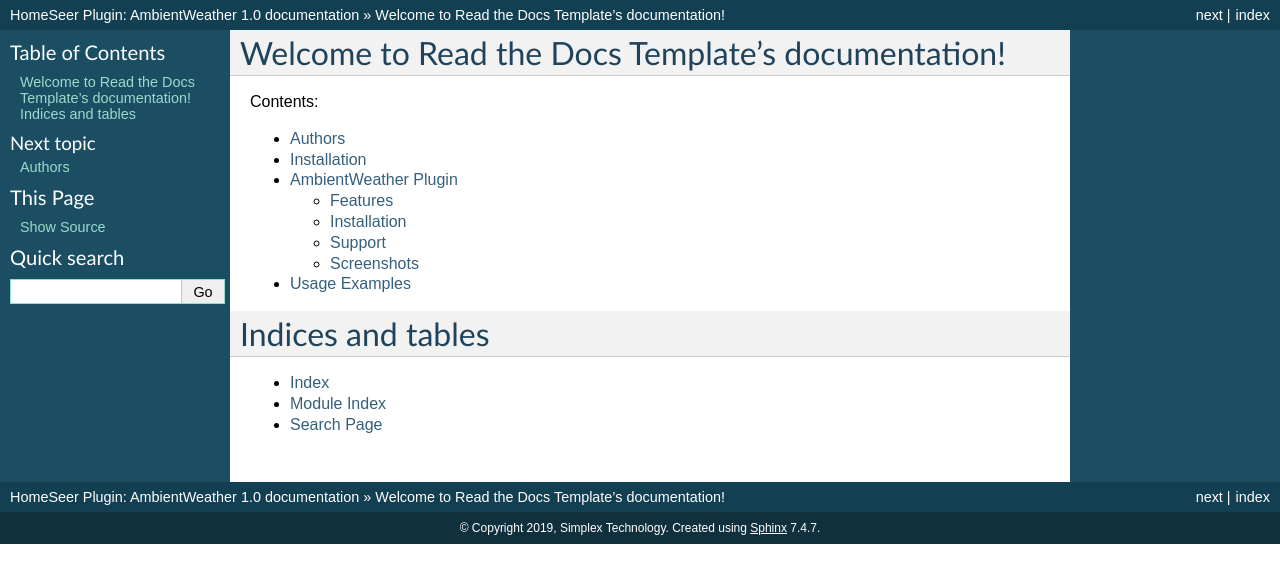
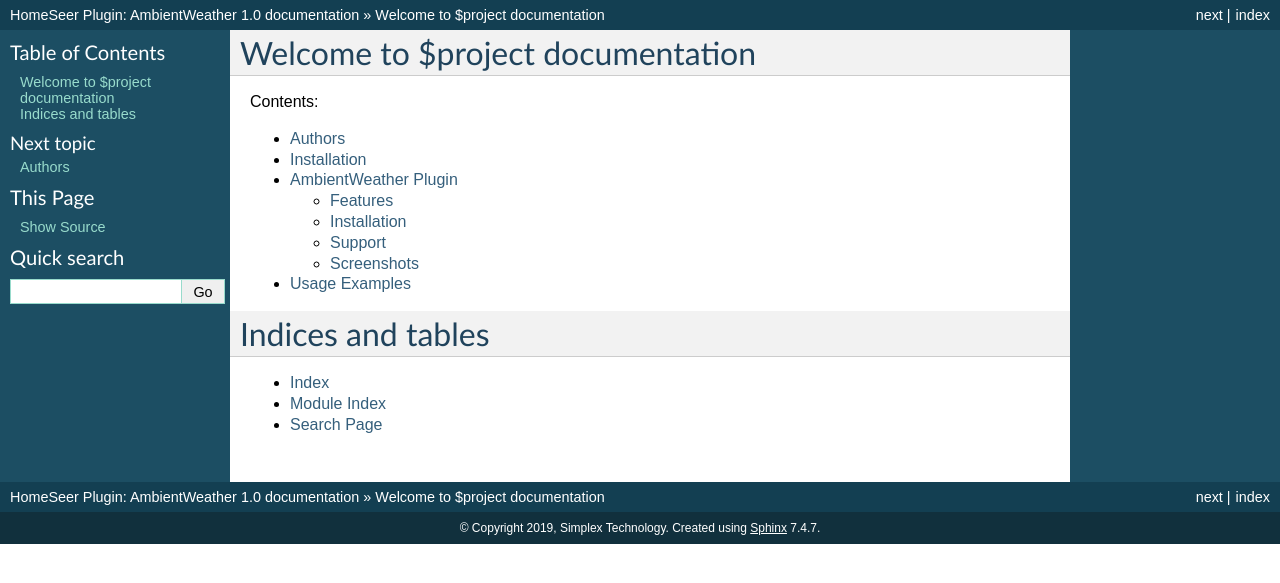
Before and after one commit to simplextech/hspi_ambientweather-docs, a Sphinx documentation site: the page built from docs/index.rst, in a window 1280 px wide. Shown: the top 583 px of the page. Built offline with Sphinx 7.4.7, drawn with Linux system fonts in a browser that asks for light colours.

Commit message:
Updated index page

```diff
--- a/docs/index.rst
+++ b/docs/index.rst
@@ -3,7 +3,7 @@
    You can adapt this file completely to your liking, but it should at least
    contain the root `toctree` directive.
 
-Welcome to Read the Docs Template's documentation!
+Welcome to $project documentation
 ==================================================
 
 Contents:
```
